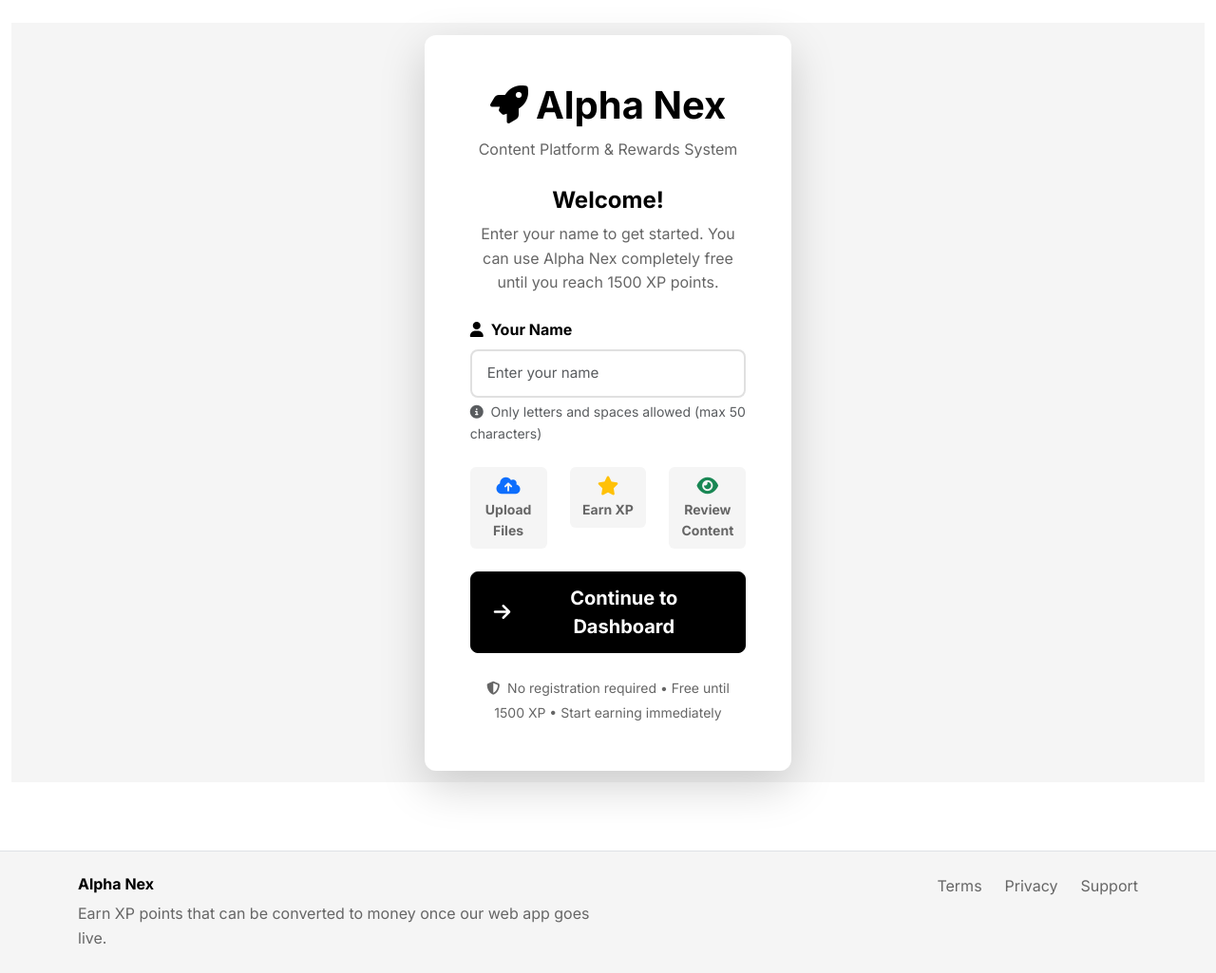
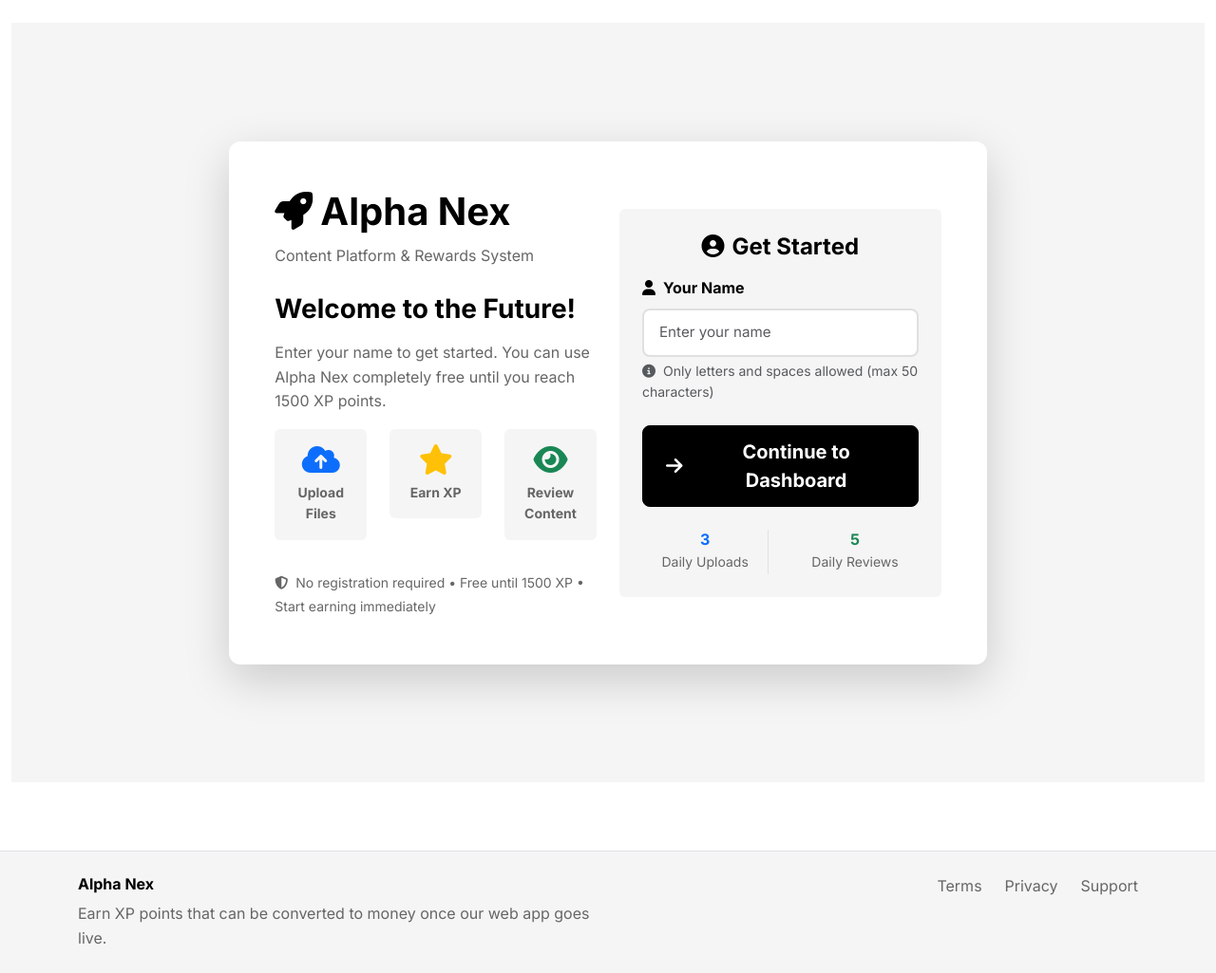
Before and after one commit to shaurya6468/Alpha-Nex-NEW, a Flask app: page /name-entry in a window 1280 px wide. Shown: the part 81-1106 px from the top of the page at 95% size. Run offline with Flask 3, Linux system fonts and the light colour scheme.

Commit message:
Improve name entry page layout with a more engaging horizontal design
Refactor name_entry.html to use a horizontal layout with Bootstrap grid system.

Replit-Commit-Author: Agent
Replit-Commit-Session-Id: 8211ecf2-fa37-4fa1-9e81-f5609dc3fbef
Replit-Commit-Screenshot-Url: https://storage.googleapis.com/screenshot-production-us-central1/8c4009e8-358f-47dd-94d6-761080ee95c1/8211ecf2-fa37-4fa1-9e81-f5609dc3fbef/Kj4R8Hi

```diff
--- a/templates/name_entry.html
+++ b/templates/name_entry.html
@@ -5,11 +5,14 @@
 {% block content %}
 <div class="container-fluid min-vh-100 d-flex align-items-center justify-content-center bg-light">
     <div class="row w-100 justify-content-center">
-        <div class="col-md-6 col-lg-4">
+        <div class="col-lg-10 col-xl-8">
             <div class="card border-0 shadow-lg">
                 <div class="card-body p-5">
+                    <div class="row align-items-center">
+                        <!-- Left Side - Welcome Content -->
+                        <div class="col-lg-6 mb-4 mb-lg-0">
                             <!-- Logo/Header -->
-                    <div class="text-center mb-4">
+                            <div class="mb-4">
                                 <h1 class="fw-bold text-black mb-2">
                                     <i class="fas fa-rocket me-2"></i>Alpha Nex
                                 </h1>
@@ -17,15 +20,52 @@
                             </div>
 
                             <!-- Welcome Message -->
-                    <div class="text-center mb-4">
-                        <h4 class="fw-bold text-black mb-2">Welcome!</h4>
-                        <p class="text-muted">
+                            <div class="mb-4">
+                                <h3 class="fw-bold text-black mb-3">Welcome to the Future!</h3>
+                                <p class="text-muted mb-3">
                                     Enter your name to get started. You can use Alpha Nex completely free
                                     until you reach 1500 XP points.
                                 </p>
+
+                                <!-- Features Preview -->
+                                <div class="row text-center">
+                                    <div class="col-4">
+                                        <div class="bg-light rounded p-3 mb-2">
+                                            <i class="fas fa-cloud-upload-alt text-primary fa-2x mb-2"></i>
+                                            <small class="d-block text-muted fw-bold">Upload Files</small>
+                                        </div>
+                                    </div>
+                                    <div class="col-4">
+                                        <div class="bg-light rounded p-3 mb-2">
+                                            <i class="fas fa-star text-warning fa-2x mb-2"></i>
+                                            <small class="d-block text-muted fw-bold">Earn XP</small>
+                                        </div>
+                                    </div>
+                                    <div class="col-4">
+                                        <div class="bg-light rounded p-3 mb-2">
+                                            <i class="fas fa-eye text-success fa-2x mb-2"></i>
+                                            <small class="d-block text-muted fw-bold">Review Content</small>
+                                        </div>
+                                    </div>
+                                </div>
                             </div>
 
-                    <!-- Name Entry Form -->
+                            <!-- Footer Info -->
+                            <div class="text-muted">
+                                <small>
+                                    <i class="fas fa-shield-alt me-1"></i>
+                                    No registration required • Free until 1500 XP • Start earning immediately
+                                </small>
+                            </div>
+                        </div>
+
+                        <!-- Right Side - Name Entry Form -->
+                        <div class="col-lg-6">
+                            <div class="bg-light rounded p-4">
+                                <h4 class="fw-bold text-black mb-3 text-center">
+                                    <i class="fas fa-user-circle me-2"></i>Get Started
+                                </h4>
+
                                 <form method="POST" action="{{ url_for('name_entry') }}">
                                     <div class="mb-4">
                                         <label for="user_name" class="form-label fw-bold text-black">
@@ -46,42 +86,27 @@
                                         </div>
                                     </div>
 
-                        <!-- Features Preview -->
-                        <div class="mb-4">
-                            <div class="row text-center">
-                                <div class="col-4">
-                                    <div class="bg-light rounded p-2">
-                                        <i class="fas fa-cloud-upload-alt text-primary fa-lg mb-1"></i>
-                                        <small class="d-block text-muted fw-bold">Upload Files</small>
-                                    </div>
-                                </div>
-                                <div class="col-4">
-                                    <div class="bg-light rounded p-2">
-                                        <i class="fas fa-star text-warning fa-lg mb-1"></i>
-                                        <small class="d-block text-muted fw-bold">Earn XP</small>
-                                    </div>
-                                </div>
-                                <div class="col-4">
-                                    <div class="bg-light rounded p-2">
-                                        <i class="fas fa-eye text-success fa-lg mb-1"></i>
-                                        <small class="d-block text-muted fw-bold">Review Content</small>
-                                    </div>
-                                </div>
-                            </div>
-                        </div>
-
                                     <!-- Submit Button -->
                                     <button type="submit" class="btn btn-dark btn-lg w-100 fw-bold">
                                         <i class="fas fa-arrow-right me-2"></i>Continue to Dashboard
                                     </button>
                                 </form>
 
-                    <!-- Footer Info -->
-                    <div class="text-center mt-4">
-                        <small class="text-muted">
-                            <i class="fas fa-shield-alt me-1"></i>
-                            No registration required • Free until 1500 XP • Start earning immediately
-                        </small>
+                                <!-- Quick Stats -->
+                                <div class="row mt-4 text-center">
+                                    <div class="col-6">
+                                        <div class="border-end">
+                                            <h6 class="fw-bold text-primary mb-0">3</h6>
+                                            <small class="text-muted">Daily Uploads</small>
+                                        </div>
+                                    </div>
+                                    <div class="col-6">
+                                        <h6 class="fw-bold text-success mb-0">5</h6>
+                                        <small class="text-muted">Daily Reviews</small>
+                                    </div>
+                                </div>
+                            </div>
+                        </div>
                     </div>
                 </div>
             </div>
```
Lines whose indentation alone changed are shown as unchanged.
